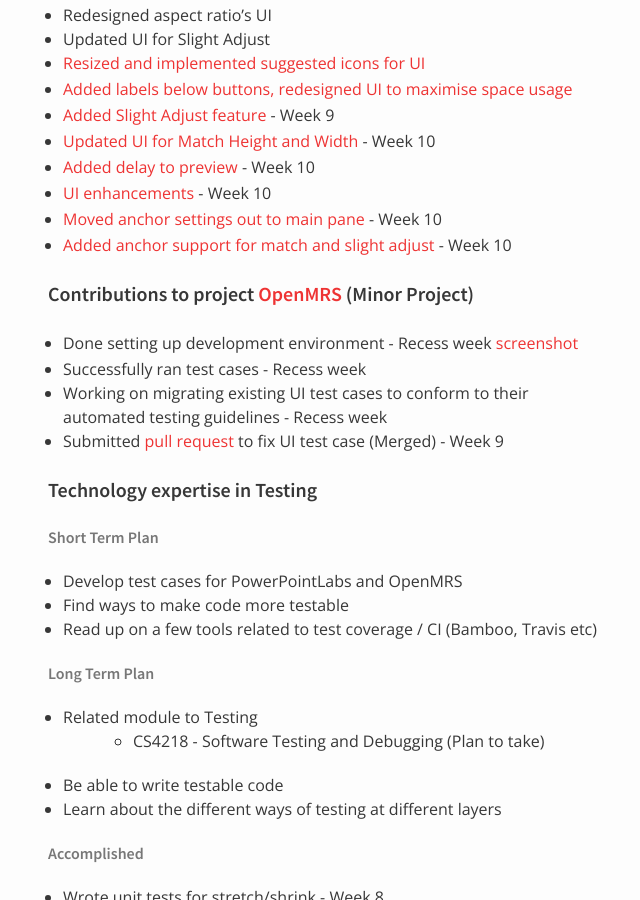
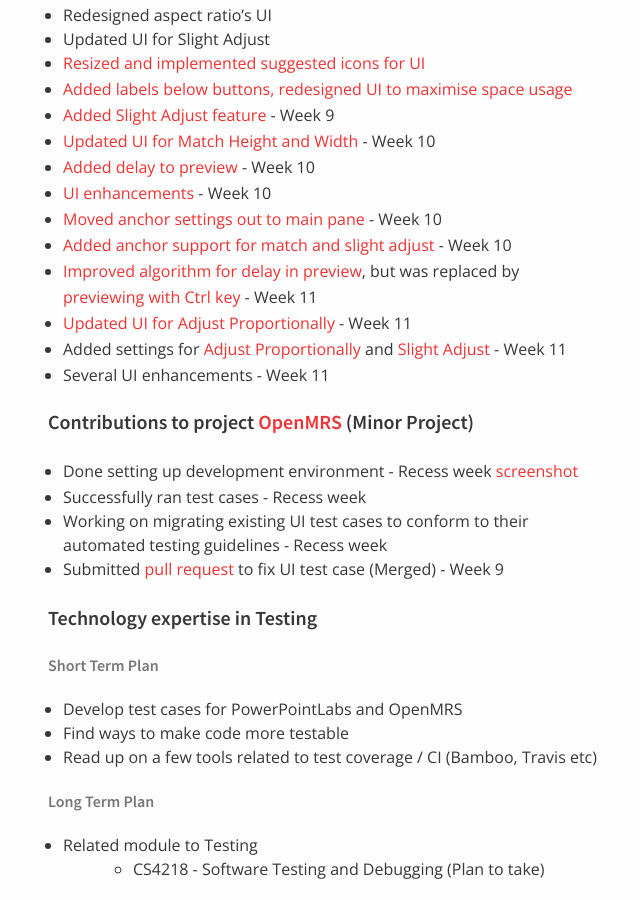
Before and after one commit to nus-oss/cs3281-AY1516S2-website, a Jekyll site: the page built from teams/powerpointlabs.md, in a window 1280 px wide and 900 px high, scrolled down 11884 px. Shown: the whole window, without its empty margins (322-962 px from the left). Built offline with Jekyll 4.4.1, drawn with Linux system fonts in a browser that asks for light colours.

Commit message:
Updated Min Oo's progress

```diff
--- a/teams/powerpointlabs.md
+++ b/teams/powerpointlabs.md
@@ -340,6 +340,10 @@
 * [UI enhancements](https://github.com/nus-fboa2016-PL/PowerPointLabs/commit/bb196606b7b63c14c93428298fd5dc31b779da39) - Week 10
 * [Moved anchor settings out to main pane](https://github.com/nus-fboa2016-PL/PowerPointLabs/commit/ac6f632e0e94b8b2ce33e4601d1b72a66b0883ce) - Week 10
 * [Added anchor support for match and slight adjust](https://github.com/nus-fboa2016-PL/PowerPointLabs/commit/72f7e8d56f6d2ddadf8dfe8559bda661c3ada095) - Week 10
+* [Improved algorithm for delay in preview](https://github.com/nus-fboa2016-PL/PowerPointLabs/commit/fa6f2155293f0651daa383621e9347256a4ac50b), but was replaced by [previewing with Ctrl key](https://github.com/nus-fboa2016-PL/PowerPointLabs/commit/4fd50df0bde1d64a9b167ecff123dbf0ab3535b0) - Week 11
+* [Updated UI for Adjust Proportionally](https://github.com/nus-fboa2016-PL/PowerPointLabs/commit/862a1c7046b1be989c1e8ff7330b4a46de6071f6) - Week 11
+* Added settings for [Adjust Proportionally](https://github.com/nus-fboa2016-PL/PowerPointLabs/commit/b5abe74c04f5c5aebd2cf75a19b24be9a9aaa08d) and [Slight Adjust](https://github.com/nus-fboa2016-PL/PowerPointLabs/commit/566fb0c6582bc7d028573e195a6c977172e4da6f) - Week 11
+* Several UI enhancements - Week 11
 
 
 #### Contributions to project [OpenMRS](https://www.openmrs.org) (Minor Project)
```
